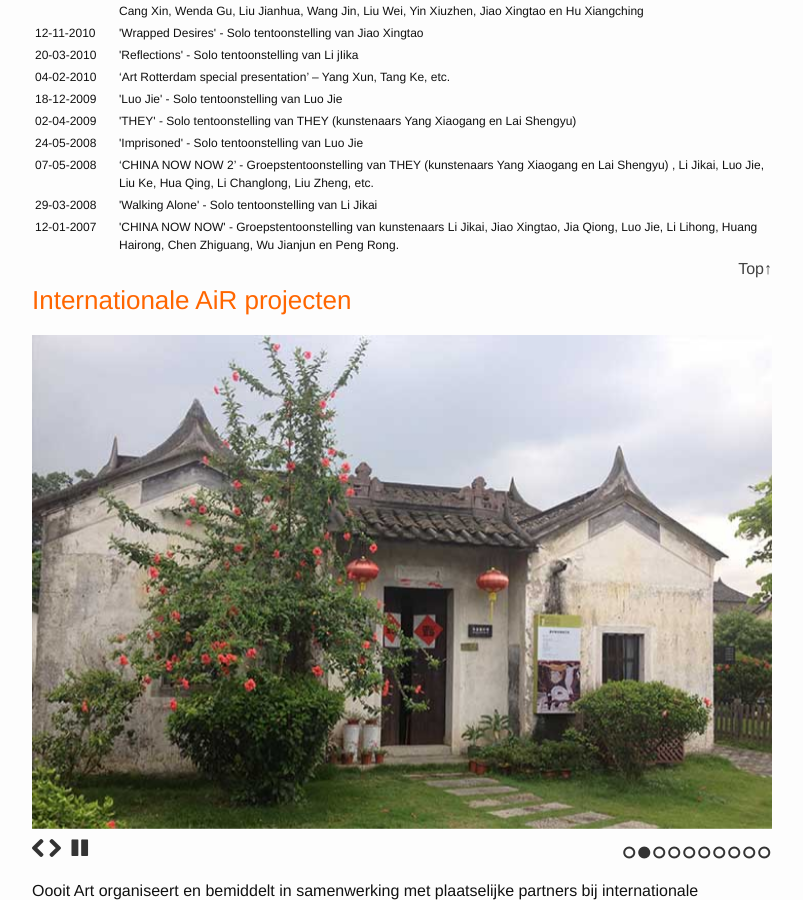
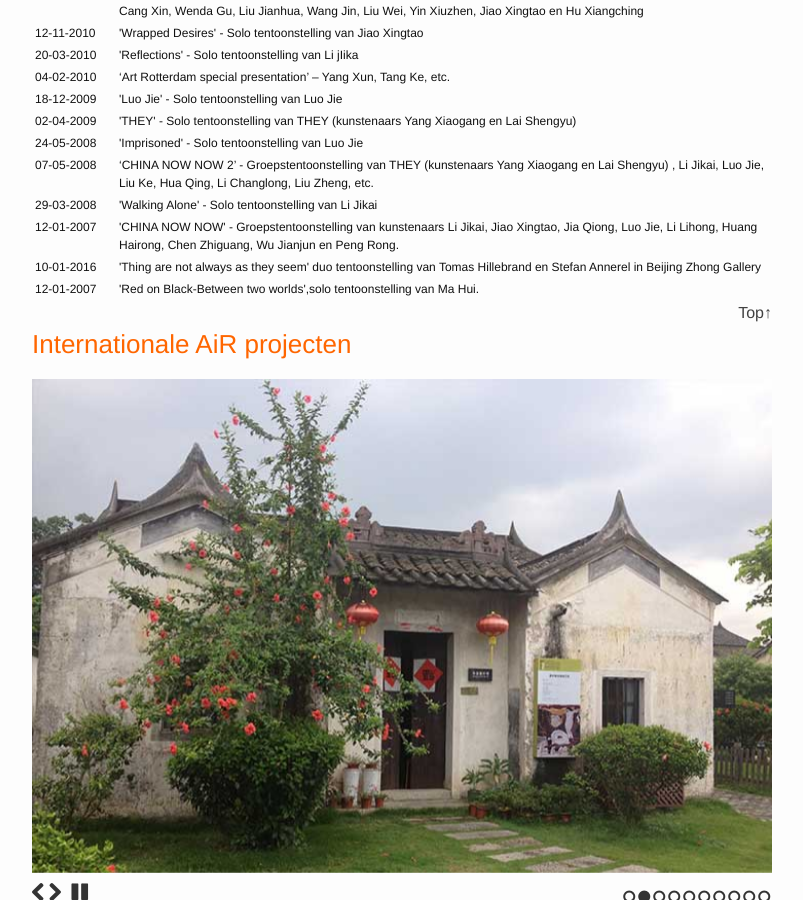
Before and after one commit to emj365/oooit, a Jekyll site: the page built from nederlands.html, in a window 1280 px wide and 900 px high, scrolled down 1519 px. Shown: the whole window, without its empty margins (238-1041 px from the left). Built offline with Jekyll 4.4.1, drawn with Linux system fonts in a browser that asks for light colours.

Commit message:
Update exhibitions_nederlands.html

```diff
--- a/_includes/exhibitions_nederlands.html
+++ b/_includes/exhibitions_nederlands.html
@@ -79,4 +79,12 @@
     <td class="date">12-01-2007</td>
     <td>'CHINA NOW NOW' - Groepstentoonstelling van kunstenaars Li Jikai, Jiao Xingtao, Jia Qiong, Luo Jie, Li Lihong, Huang Hairong, Chen Zhiguang, Wu Jianjun en Peng Rong.</td>
   </tr>
+    <tr>
+    <td class="date">10-01-2016</td>
+    <td>'Thing are not always as they seem' duo tentoonstelling van Tomas Hillebrand en Stefan Annerel in Beijing Zhong Gallery</td>
+  </tr>
+    <tr>
+    <td class="date">12-01-2007</td>
+    <td>'Red on Black-Between two worlds',solo tentoonstelling van Ma Hui.</td>
+  </tr>
 </table>
```
